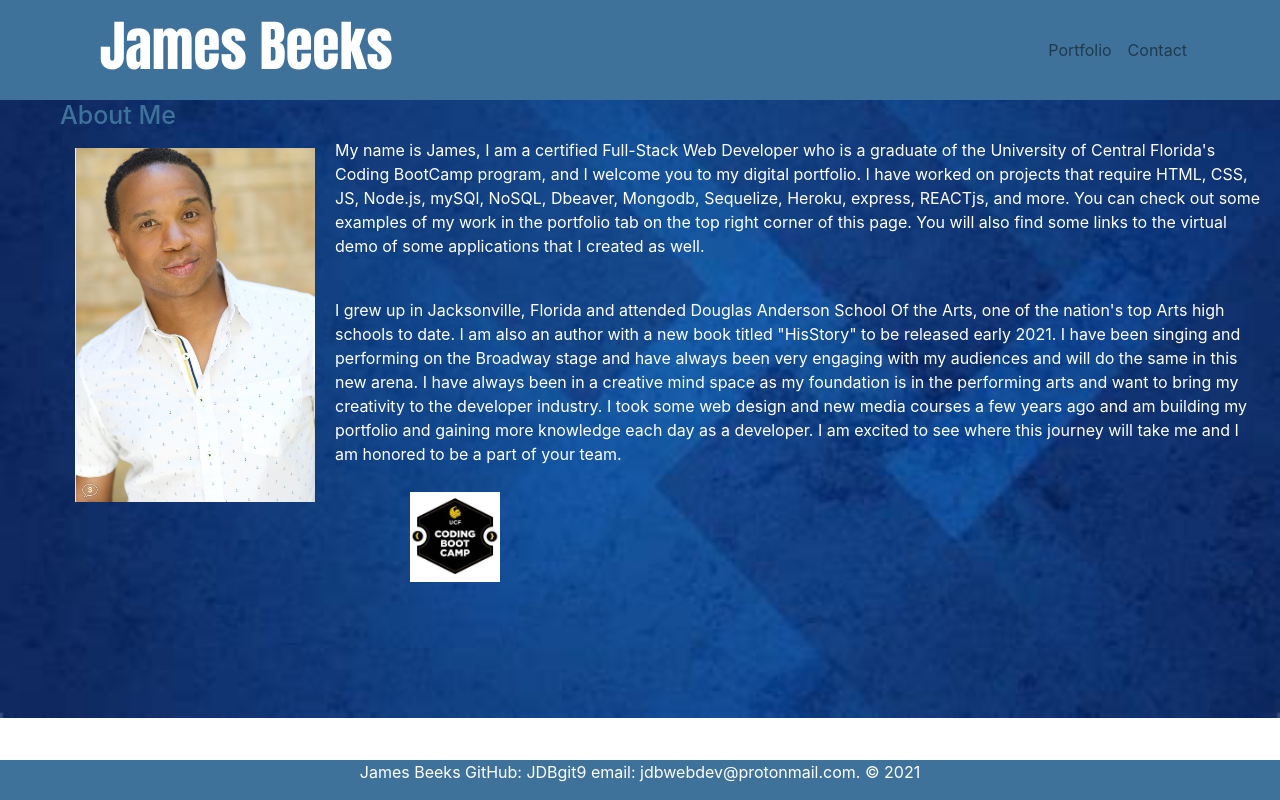
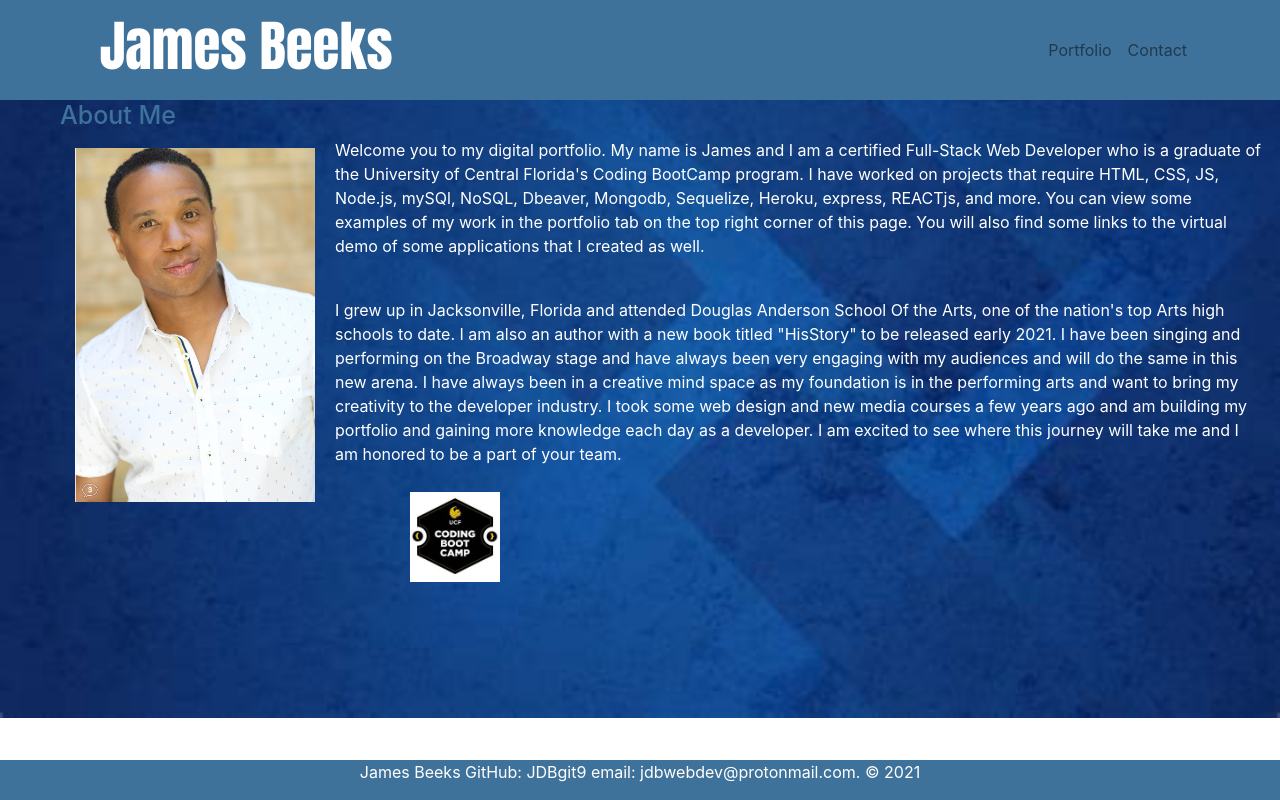
Before and after one commit to JDBgit9/jamesportfolio, a React (Create React App) app: page / in a window 1280 px wide. Built offline with nearby package versions, Linux system fonts and the light colour scheme.

Commit message:
chnaged syntax in the home

```diff
--- a/src/components/Home.js
+++ b/src/components/Home.js
@@ -20,8 +20,8 @@ function Home() {
     <img src="./image/headshot2.png" style={{width: "100%"}} />
     </div>
     <div className="col-sm-9">
-    <p> My name is James, I am a certified Full-Stack Web Developer who is a graduate of the University of Central Florida's Coding BootCamp program, and I welcome you to my digital portfolio.
-        I have worked on projects that require HTML, CSS, JS, Node.js, mySQl, NoSQL, Dbeaver, Mongodb, Sequelize, Heroku, express, REACTjs, and more. You can check out some examples of my work in the portfolio tab on the top right corner of this page. You will also find some links to the virtual demo of some applications that I created as well.
+    <p> Welcome you to my digital portfolio. My name is James and I am a certified Full-Stack Web Developer who is a graduate of the University of Central Florida's Coding BootCamp program.
+        I have worked on projects that require HTML, CSS, JS, Node.js, mySQl, NoSQL, Dbeaver, Mongodb, Sequelize, Heroku, express, REACTjs, and more. You can view some examples of my work in the portfolio tab on the top right corner of this page. You will also find some links to the virtual demo of some applications that I created as well.
    </p>
     <br />
     <p>I grew up in Jacksonville, Florida and attended Douglas Anderson School Of the Arts, one of the nation's top Arts high schools to date. I am also an author with a new book titled "HisStory" to be released early 2021. I have been singing and performing on the Broadway stage and have always been very engaging with my audiences and will do the same in this new arena.
```
